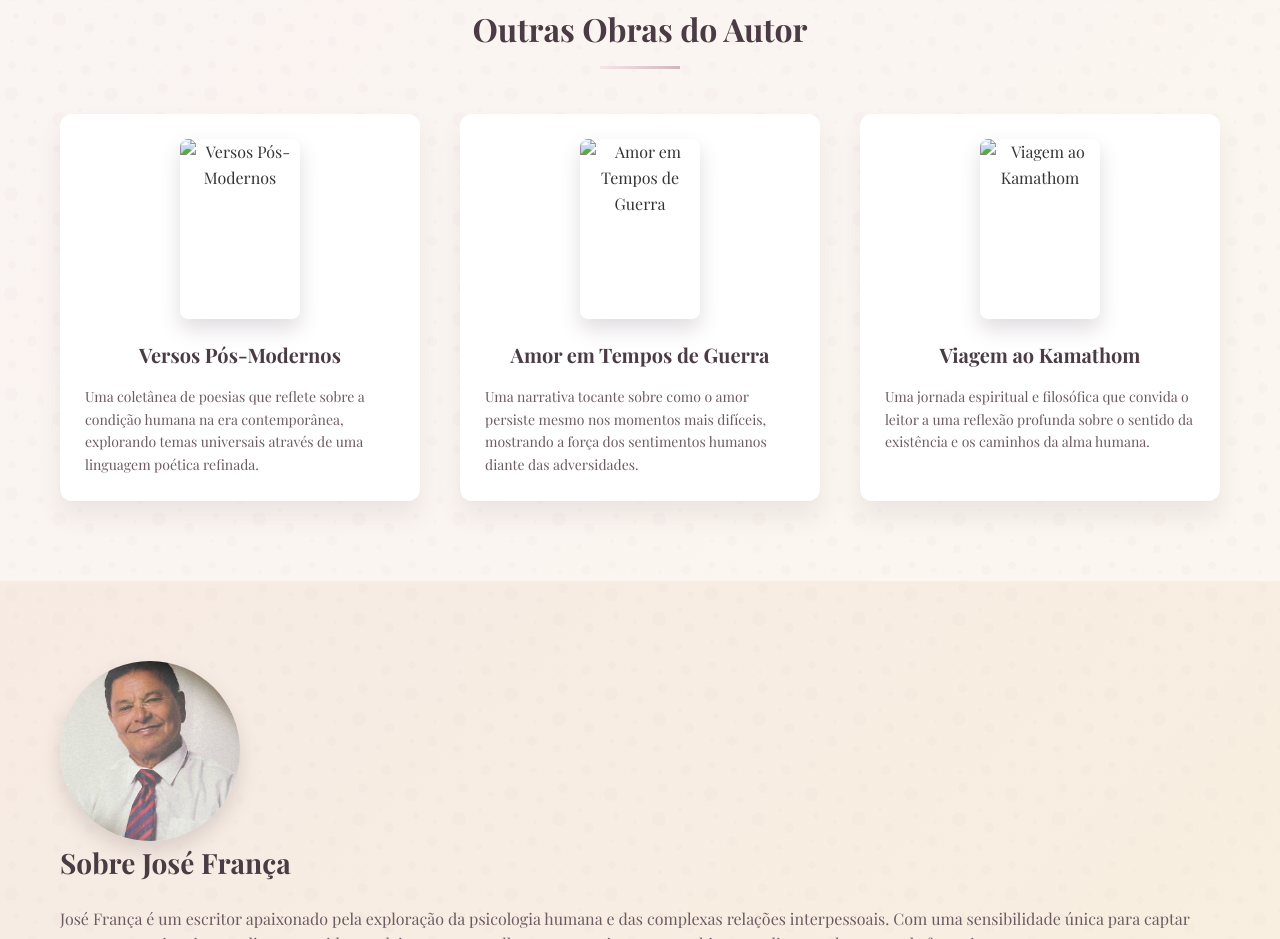
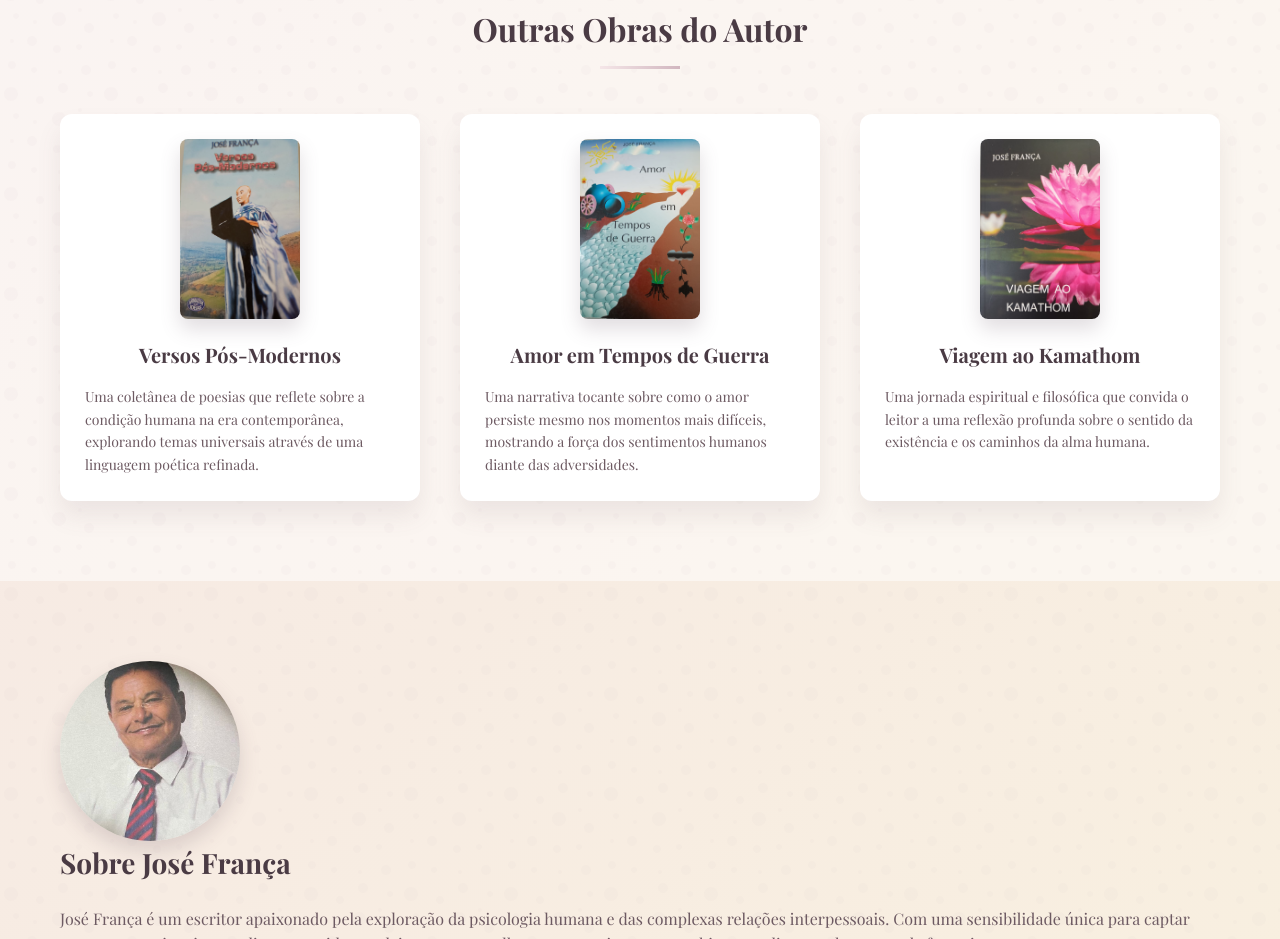
Before and after one commit to jocielefranca/sitepaihomolog, a plain HTML site: page index.html in a window 1280 px wide. Shown: the part 1317-2256 px from the top of the page. Drawn offline with nearby package versions, Linux system fonts and the light colour scheme; a web font is replaced by a local one.

Commit message:
Update index.html

```diff
--- a/index.html
+++ b/index.html
@@ -504,7 +504,7 @@
                 <div class="books-grid">
                     <div class="book-item">
                         <div class="book-cover-small">
-                            <img src="versos-pos-modernos.jpg" alt="Versos Pós-Modernos">
+                            <img src="Modernosjpeg.jpeg" alt="Versos Pós-Modernos">
                         </div>
                         <div class="book-info">
                             <h4>Versos Pós-Modernos</h4>
@@ -513,7 +513,7 @@
                     </div>
                     <div class="book-item">
                         <div class="book-cover-small">
-                            <img src="amor-tempos-guerra.jpg" alt="Amor em Tempos de Guerra">
+                            <img src="Guerra.jpeg" alt="Amor em Tempos de Guerra">
                         </div>
                         <div class="book-info">
                             <h4>Amor em Tempos de Guerra</h4>
@@ -522,7 +522,7 @@
                     </div>
                     <div class="book-item">
                         <div class="book-cover-small">
-                            <img src="viagem-kamathom.jpg" alt="Viagem ao Kamathom">
+                            <img src="Viagem.jpeg" alt="Viagem ao Kamathom">
                         </div>
                         <div class="book-info">
                             <h4>Viagem ao Kamathom</h4>
```
